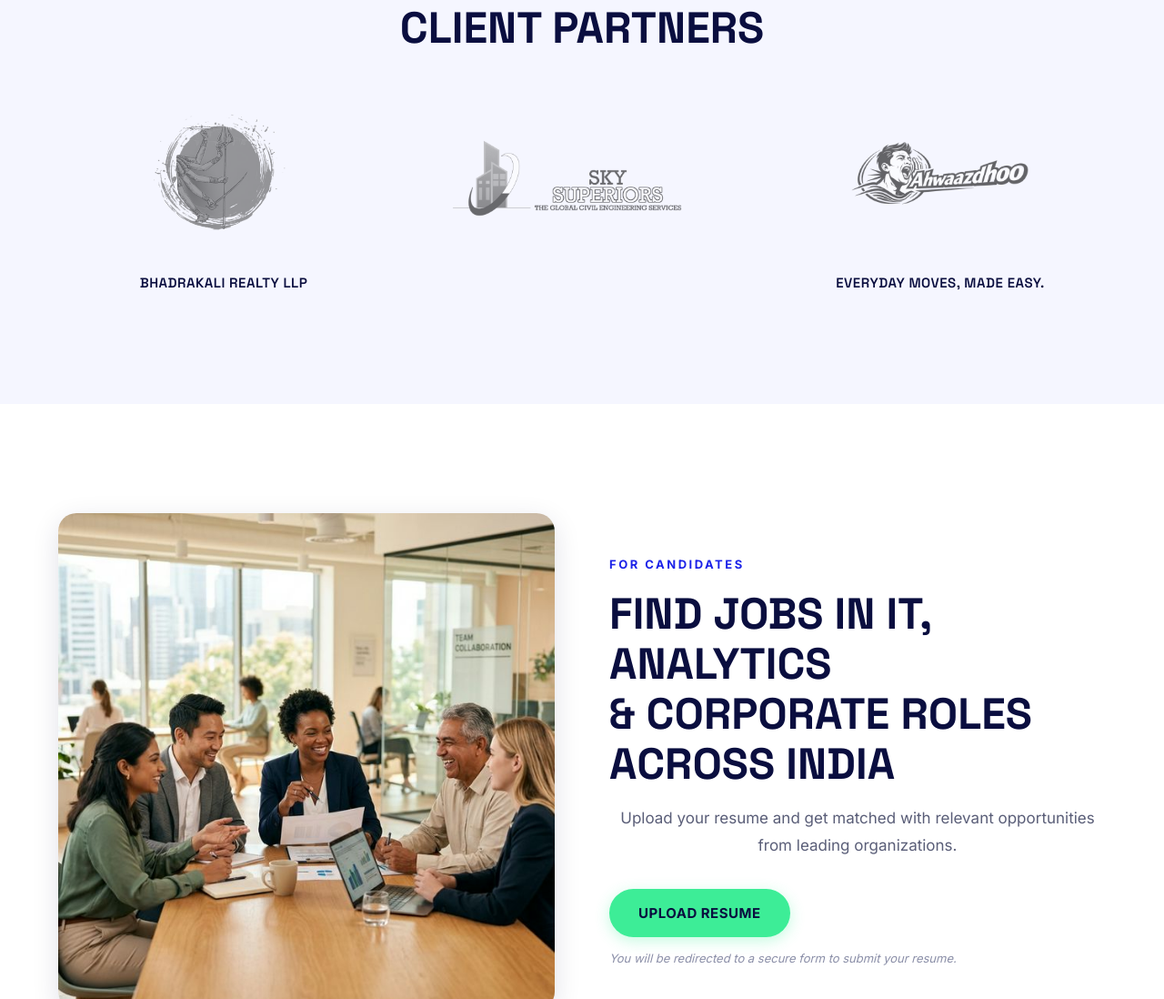
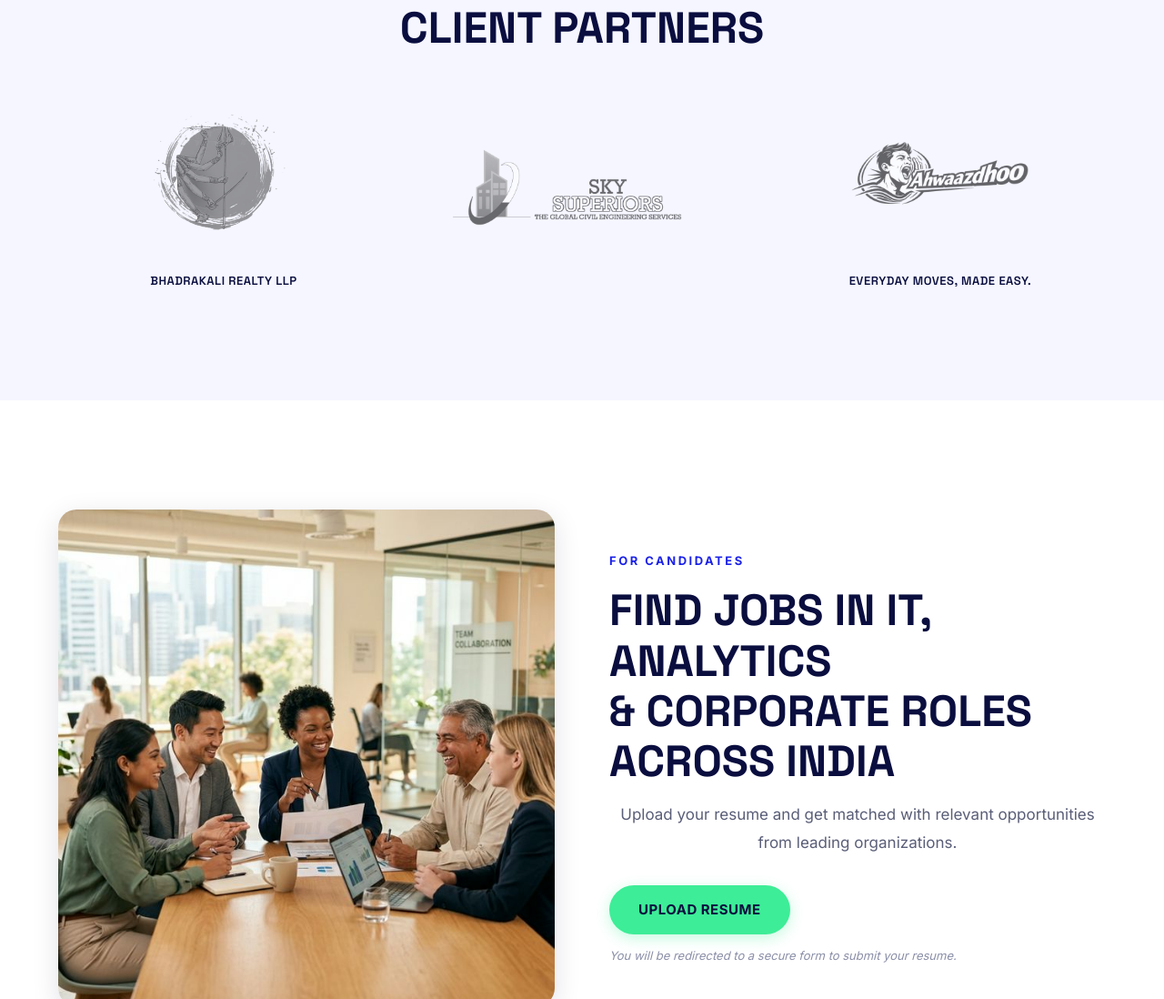
Before and after one commit to avinash-a4/anvikshi-website, a plain HTML site: page index.html in a window 1280 px wide. Shown: the part 4092-5190 px from the top of the page at 91% size. Drawn offline with Linux system fonts and the light colour scheme.

Commit message:
finallyyy

```diff
--- a/index.css
+++ b/index.css
@@ -737,7 +737,7 @@ button, input, textarea { font-family: inherit; font-size: inherit; }
 }
 .partner-label {
   font-family: var(--font-heading);
-  font-size: 15px;
+  font-size: 13px;
   font-weight: 600;
   color: var(--navy);
   margin-top: 12px;
--- a/index.html
+++ b/index.html
@@ -364,7 +364,7 @@
           <p class="partner-label">Bhadrakali Realty LLP</p>
         </div>
         <div class="partner-logo">
-          <img src="partner 2.png" alt="Partner 2" />
+          <img src="partner 2.png" alt="Partner 2" style="height: 200px;" />
         </div>
         <div class="partner-logo">
           <img src="partner 3.png" alt="Partner 3" />
```
